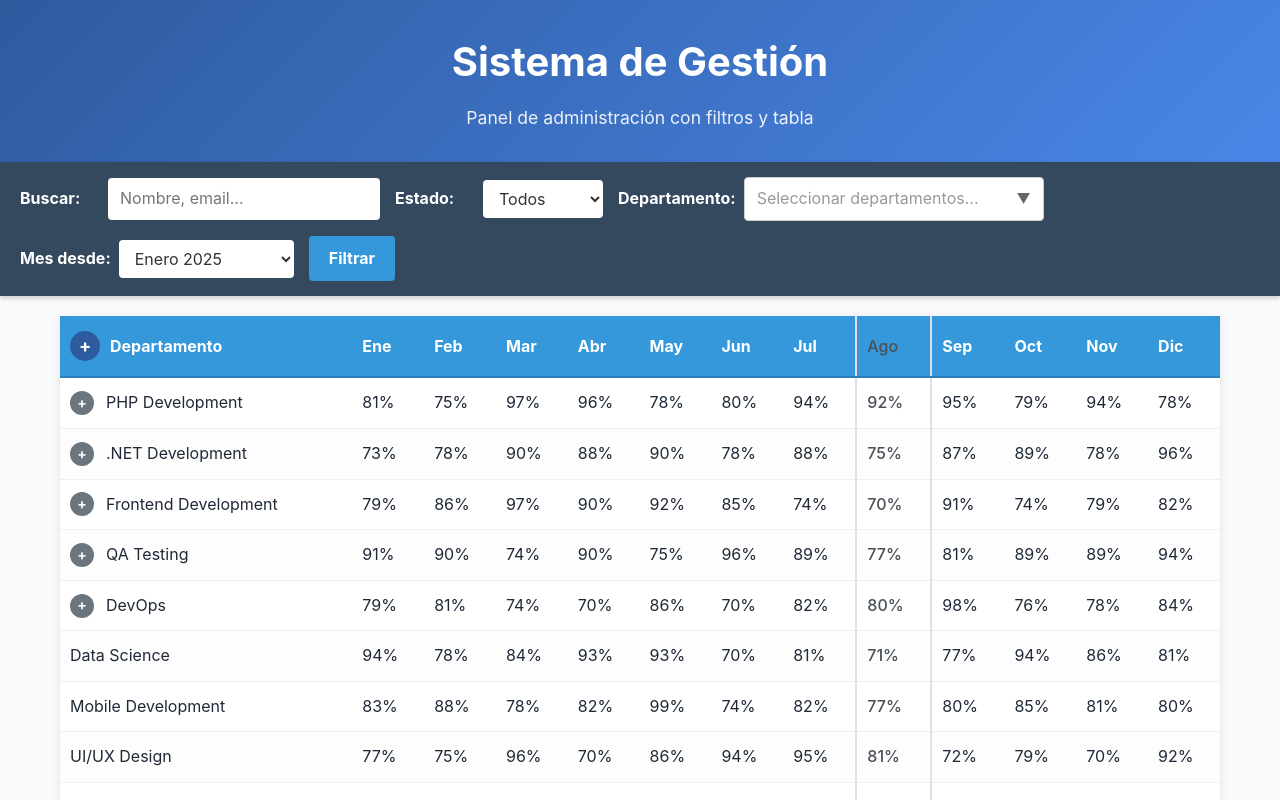
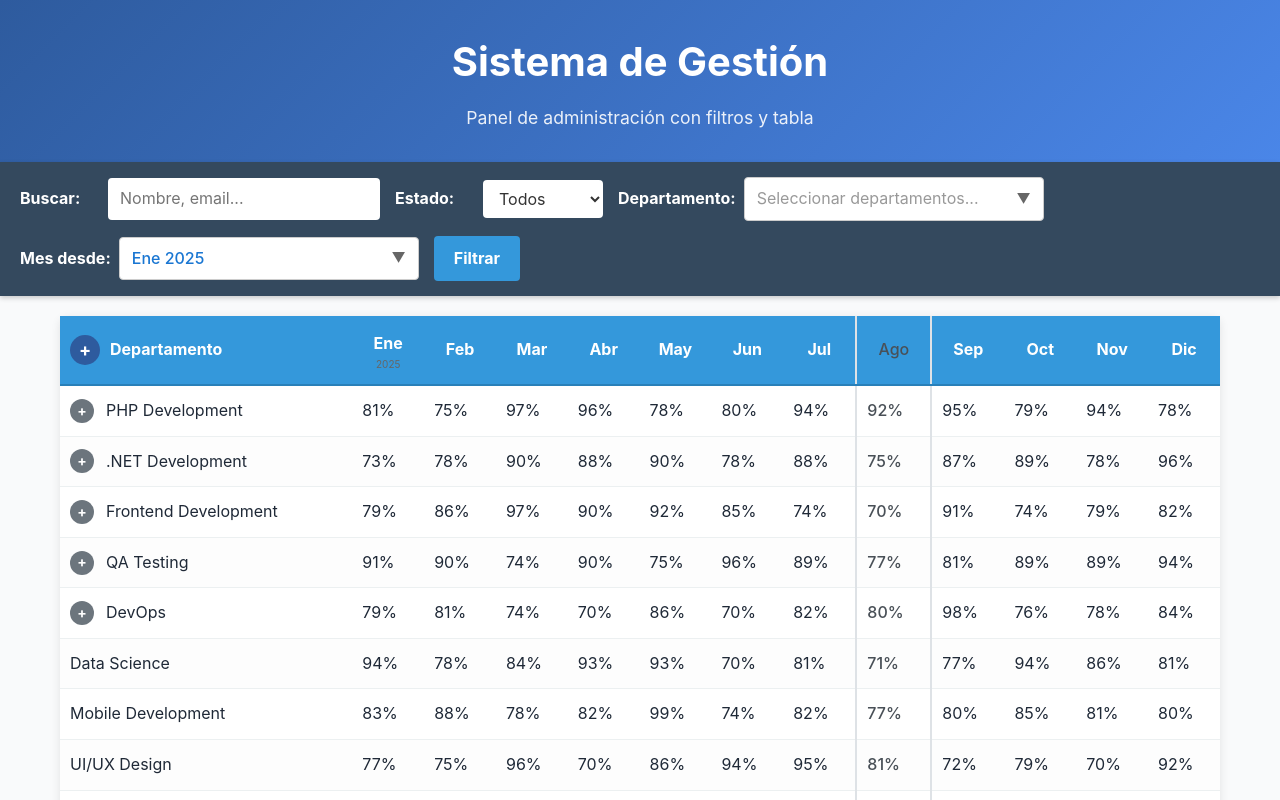
Before and after one commit to vicalmu/cp2, a React (Create React App) app: page /gantt in a window 1280 px wide. Shown: the top 800 px of the page. Built offline with nearby package versions, Linux system fonts and the light colour scheme.

Commit message:
Implementación completa: look & feel homogéneo e indicador de año

```diff
--- a/src/components/gantt/GanttView.tsx
+++ b/src/components/gantt/GanttView.tsx
@@ -29,14 +29,23 @@ const GanttView: React.FC = () => {
     setStartMonth({ month: 1, year: currentYear });
   }, []);
 
-  // Cerrar dropdown al hacer click fuera
+  // Cerrar dropdowns al hacer click fuera
   useEffect(() => {
     const handleClickOutside = (event: MouseEvent) => {
-      const dropdown = document.getElementById('departmentDropdown');
-      const filterContainer = document.getElementById('departmentFilterContainer');
+      // Cerrar dropdown de departamentos
+      const deptDropdown = document.getElementById('departmentDropdown');
+      const deptContainer = document.getElementById('departmentFilterContainer');
 
-      if (dropdown && filterContainer && !filterContainer.contains(event.target as Node)) {
-        dropdown.style.display = 'none';
+      if (deptDropdown && deptContainer && !deptContainer.contains(event.target as Node)) {
+        deptDropdown.style.display = 'none';
+      }
+
+      // Cerrar dropdown de meses
+      const monthDropdown = document.getElementById('monthDropdown');
+      const monthContainer = document.getElementById('monthFilterContainer');
+
+      if (monthDropdown && monthContainer && !monthContainer.contains(event.target as Node)) {
+        monthDropdown.style.display = 'none';
       }
     };
 
@@ -331,39 +340,132 @@ const GanttView: React.FC = () => {
 
           <div className="filter-group">
             <label htmlFor="startMonth">Mes desde:</label>
-            <select
-              id="startMonth"
-              value={`${startMonth.month}-${startMonth.year}`}
-              onChange={(e) => {
-                const [month, year] = e.target.value.split('-').map(Number);
-                setStartMonth({ month, year });
-              }}
-            >
-              <option value="1-2025">Enero 2025</option>
-              <option value="2-2025">Febrero 2025</option>
-              <option value="3-2025">Marzo 2025</option>
-              <option value="4-2025">Abril 2025</option>
-              <option value="5-2025">Mayo 2025</option>
-              <option value="6-2025">Junio 2025</option>
-              <option value="7-2025">Julio 2025</option>
-              <option value="8-2025">Agosto 2025</option>
-              <option value="9-2025">Septiembre 2025</option>
-              <option value="10-2025">Octubre 2025</option>
-              <option value="11-2025">Noviembre 2025</option>
-              <option value="12-2025">Diciembre 2025</option>
-              <option value="1-2026">Enero 2026</option>
-              <option value="2-2026">Febrero 2026</option>
-              <option value="3-2026">Marzo 2026</option>
-              <option value="4-2026">Abril 2026</option>
-              <option value="5-2026">Mayo 2026</option>
-              <option value="6-2026">Junio 2026</option>
-              <option value="7-2026">Julio 2026</option>
-              <option value="8-2026">Agosto 2026</option>
-              <option value="9-2026">Septiembre 2026</option>
-              <option value="10-2026">Octubre 2026</option>
-              <option value="11-2026">Noviembre 2026</option>
-              <option value="12-2026">Diciembre 2026</option>
-            </select>
+            <div id="monthFilterContainer" style={{ position: 'relative', width: '300px' }}>
+              <div
+                style={{
+                  border: '1px solid #ccc',
+                  borderRadius: '4px',
+                  padding: '8px 12px',
+                  minHeight: '38px',
+                  background: 'white',
+                  cursor: 'pointer',
+                  display: 'flex',
+                  alignItems: 'center',
+                  justifyContent: 'space-between'
+                }}
+                onClick={() => {
+                  const dropdown = document.getElementById('monthDropdown');
+                  if (dropdown) {
+                    dropdown.style.display = dropdown.style.display === 'none' ? 'block' : 'none';
+                  }
+                }}
+              >
+                <div style={{ display: 'flex', alignItems: 'center', gap: '8px' }}>
+                  <span style={{ color: '#1976d2', fontWeight: '500' }}>
+                    {getMonthLabel(startMonth.month)} {startMonth.year}
+                  </span>
+                </div>
+                <div style={{ display: 'flex', alignItems: 'center', gap: '4px' }}>
+                  <span style={{ color: '#666', fontSize: '14px' }}>
+                    ▼
+                  </span>
+                </div>
+              </div>
+
+              <div
+                id="monthDropdown"
+                style={{
+                  position: 'absolute',
+                  top: '100%',
+                  left: 0,
+                  right: 0,
+                  background: 'white',
+                  border: '1px solid #ccc',
+                  borderRadius: '4px',
+                  maxHeight: '300px',
+                  overflowY: 'auto',
+                  zIndex: 1000,
+                  display: 'none',
+                  boxShadow: '0 2px 8px rgba(0,0,0,0.1)',
+                  marginTop: '4px'
+                }}
+              >
+                <div style={{ padding: '8px 12px', borderBottom: '1px solid #f0f0f0', background: '#f8f9fa' }}>
+                  <span style={{ fontWeight: '500', color: '#333' }}>Seleccionar mes de inicio</span>
+                </div>
+                {[
+                  { month: 1, year: 2025, label: 'Enero 2025' },
+                  { month: 2, year: 2025, label: 'Febrero 2025' },
+                  { month: 3, year: 2025, label: 'Marzo 2025' },
+                  { month: 4, year: 2025, label: 'Abril 2025' },
+                  { month: 5, year: 2025, label: 'Mayo 2025' },
+                  { month: 6, year: 2025, label: 'Junio 2025' },
+                  { month: 7, year: 2025, label: 'Julio 2025' },
+                  { month: 8, year: 2025, label: 'Agosto 2025' },
+                  { month: 9, year: 2025, label: 'Septiembre 2025' },
+                  { month: 10, year: 2025, label: 'Octubre 2025' },
+                  { month: 11, year: 2025, label: 'Noviembre 2025' },
+                  { month: 12, year: 2025, label: 'Diciembre 2025' },
+                  { month: 1, year: 2026, label: 'Enero 2026' },
+                  { month: 2, year: 2026, label: 'Febrero 2026' },
+                  { month: 3, year: 2026, label: 'Marzo 2026' },
+                  { month: 4, year: 2026, label: 'Abril 2026' },
+                  { month: 5, year: 2026, label: 'Mayo 2026' },
+                  { month: 6, year: 2026, label: 'Junio 2026' },
+                  { month: 7, year: 2026, label: 'Julio 2026' },
+                  { month: 8, year: 2026, label: 'Agosto 2026' },
+                  { month: 9, year: 2026, label: 'Septiembre 2026' },
+                  { month: 10, year: 2026, label: 'Octubre 2026' },
+                  { month: 11, year: 2026, label: 'Noviembre 2026' },
+                  { month: 12, year: 2026, label: 'Diciembre 2026' }
+                ].map((monthData, index) => (
+                  <div
+                    key={index}
+                    onClick={() => {
+                      setStartMonth({ month: monthData.month, year: monthData.year });
+                      const dropdown = document.getElementById('monthDropdown');
+                      if (dropdown) {
+                        dropdown.style.display = 'none';
+                      }
+                    }}
+                    style={{
+                      padding: '10px 12px',
+                      cursor: 'pointer',
+                      background: (startMonth.month === monthData.month && startMonth.year === monthData.year) ? '#e3f2fd' : 'white',
+                      color: (startMonth.month === monthData.month && startMonth.year === monthData.year) ? '#1976d2' : '#333',
+                      borderBottom: '1px solid #f0f0f0',
+                      display: 'flex',
+                      alignItems: 'center',
+                      gap: '10px',
+                      transition: 'background-color 0.2s ease'
+                    }}
+                    onMouseEnter={(e) => {
+                      if (!(startMonth.month === monthData.month && startMonth.year === monthData.year)) {
+                        e.currentTarget.style.background = '#f8f9fa';
+                      }
+                    }}
+                    onMouseLeave={(e) => {
+                      if (!(startMonth.month === monthData.month && startMonth.year === monthData.year)) {
+                        e.currentTarget.style.background = 'white';
+                      }
+                    }}
+                  >
+                    <input
+                      type="radio"
+                      checked={startMonth.month === monthData.month && startMonth.year === monthData.year}
+                      readOnly
+                      style={{
+                        margin: 0,
+                        width: '16px',
+                        height: '16px',
+                        accentColor: '#1976d2'
+                      }}
+                    />
+                    <span style={{ fontSize: '14px' }}>{monthData.label}</span>
+                  </div>
+                ))}
+              </div>
+            </div>
           </div>
 
           <button className="filter-button">Filtrar</button>
@@ -400,7 +502,20 @@ const GanttView: React.FC = () => {
                 </th>
                 {months.map((monthData, index) => (
                   <th key={index} style={getMonthCellStyle(monthData.month)}>
-                    {monthData.label}
+                    <div style={{ display: 'flex', flexDirection: 'column', alignItems: 'center', gap: '2px' }}>
+                      <span>{monthData.label}</span>
+                      {/* Mostrar año solo cuando cambie de año (mes 1) */}
+                      {monthData.month === 1 && (
+                        <span style={{
+                          fontSize: '10px',
+                          color: '#666',
+                          fontWeight: 'normal',
+                          lineHeight: '1'
+                        }}>
+                          {monthData.year}
+                        </span>
+                      )}
+                    </div>
                   </th>
                 ))}
               </tr>
```
